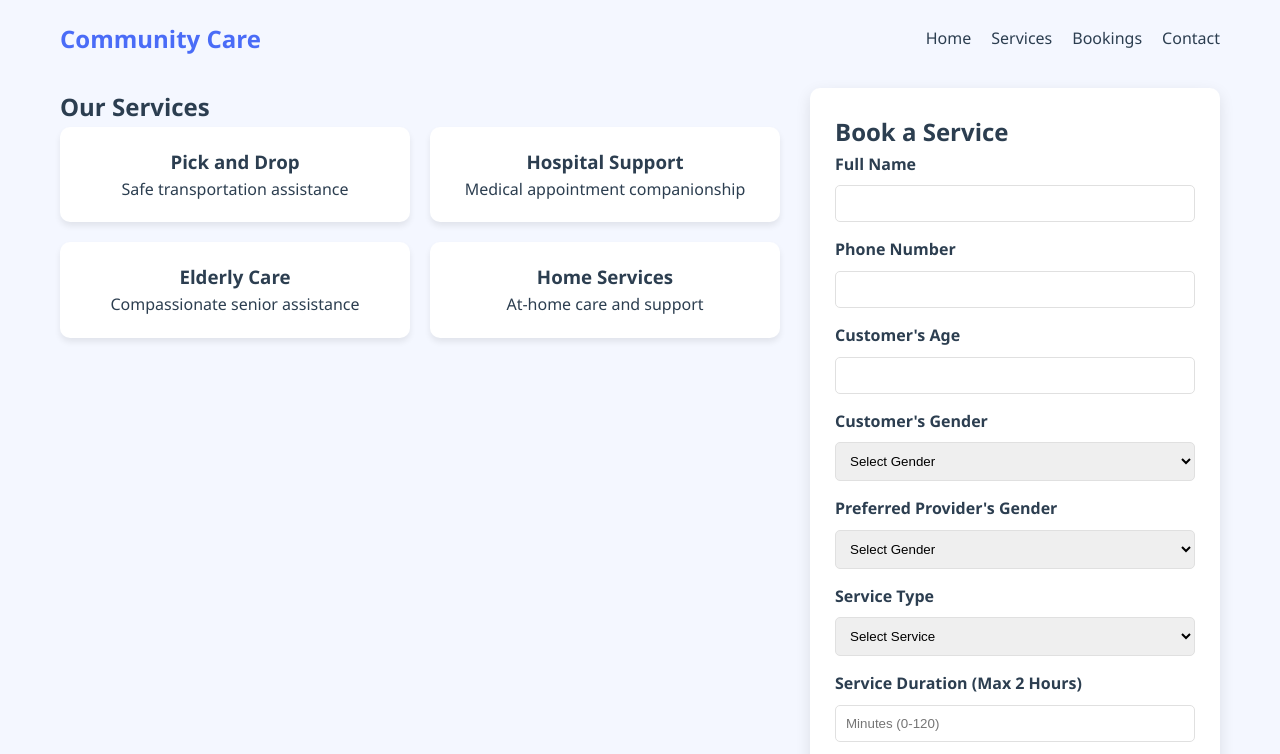
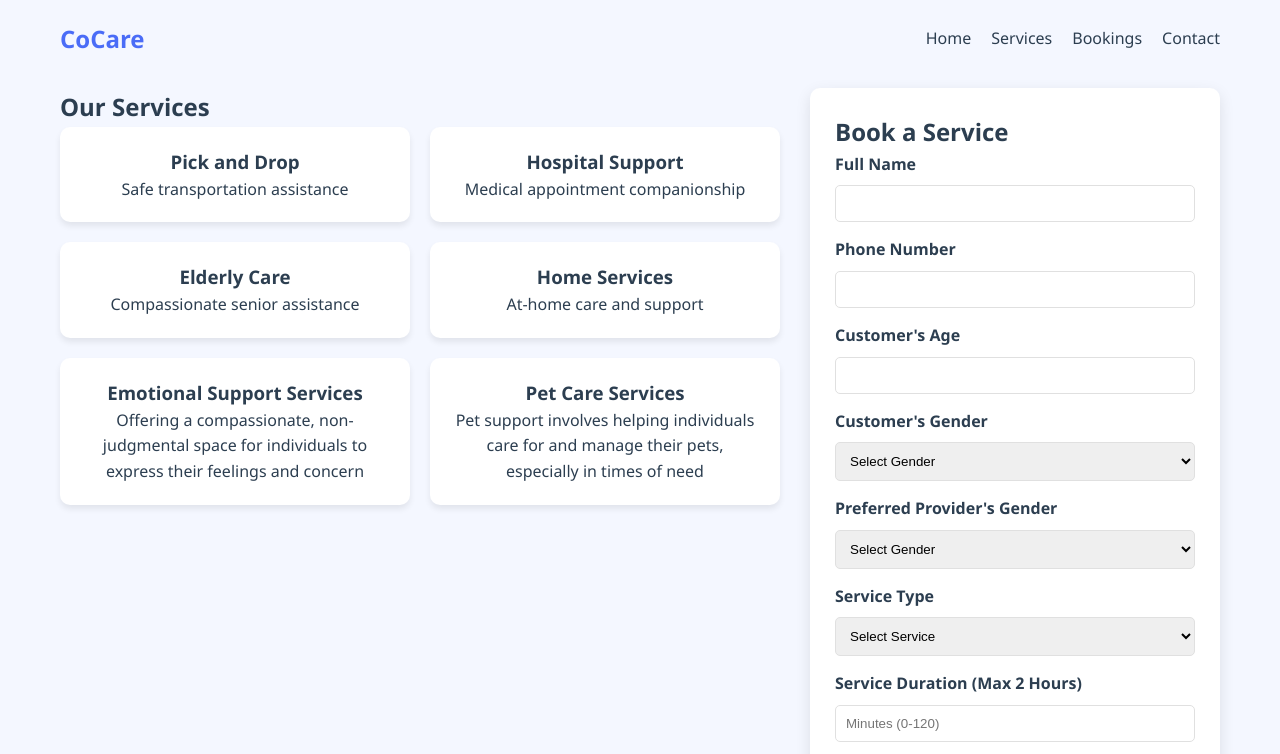
Before and after one commit to Naeema640/CoCare_, a plain HTML site: page index.html in a window 1280 px wide. Shown: the top 754 px of the page. Drawn offline with Linux system fonts and the light colour scheme.

Commit message:
servicechange

```diff
--- a/index.html
+++ b/index.html
@@ -133,7 +133,7 @@
 <body>
     <div class="container">
         <header class="header">
-            <div class="logo">Community Care</div>
+            <div class="logo">CoCare</div>
             <nav class="navigation">
                 <a href="#">Home</a>
                 <a href="#">Services</a>
@@ -161,6 +161,14 @@
                     <div class="service-card">
                         <h3>Home Services</h3>
                         <p>At-home care and support</p>
+                    </div>
+                    <div class="service-card">
+                        <h3>Emotional Support Services</h3>
+                        <p>Offering a compassionate, non-judgmental space for individuals to express their feelings and concern</p>
+                    </div>
+                    <div class="service-card">
+                        <h3>Pet Care Services</h3>
+                        <p>Pet support involves helping individuals care for and manage their pets, especially in times of need</p>
                     </div>
                 </div>
             </div>
@@ -206,7 +214,8 @@
                             <option>Pick and Drop</option>
                             <option>Hospital Support</option>
                             <option>Elderly Care</option>
-                            <option>Home Services</option>
+                            <option>Emotional support services</option>
+                            <option>Pet care services</option>
                         </select>
                     </div>
                     <div class="form-group">
```
